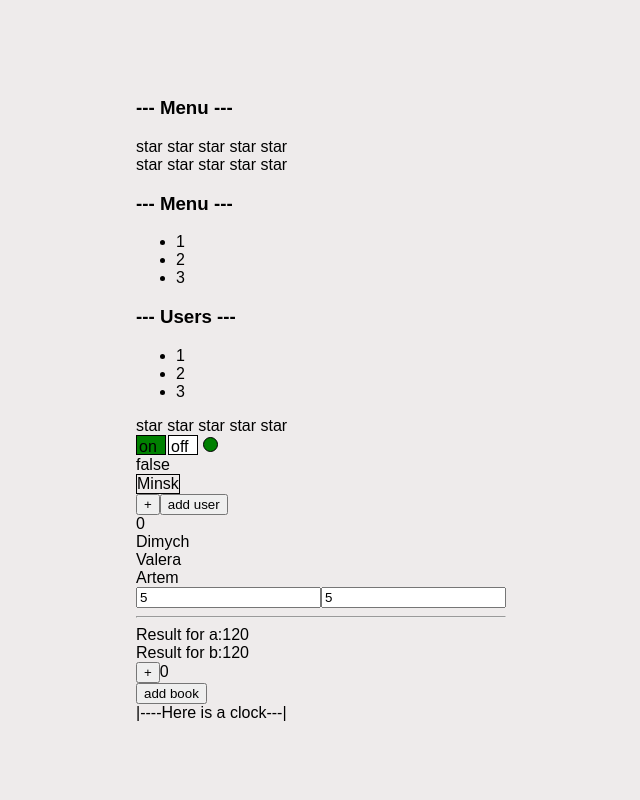
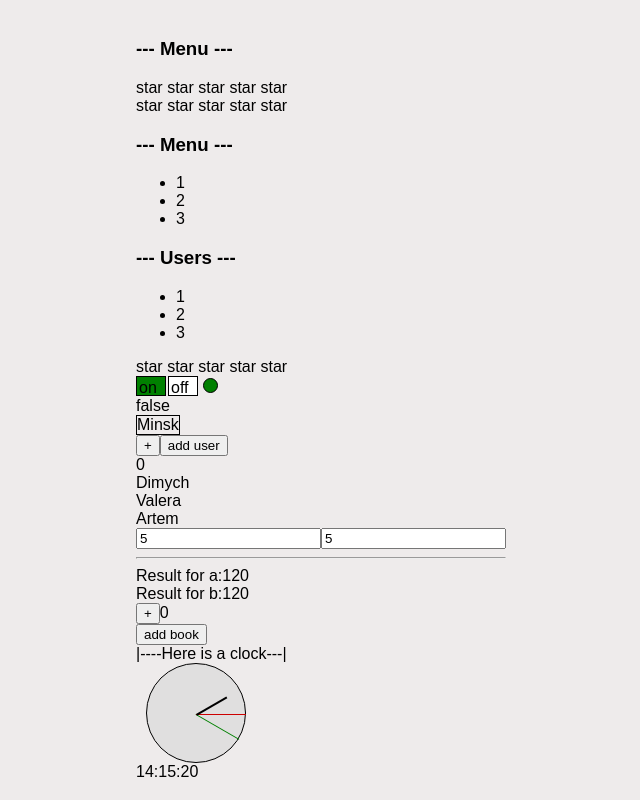
Before and after one commit to Dadeev/kabzda-simple, a React (Create React App) app: page / in a window 1280 px wide. Shown: the whole page, without its empty margins (319-959 px from the left). Built offline with nearby package versions, Linux system fonts and the light colour scheme.

Commit message:
feat: create analog clock

```diff
--- a/src/App.tsx
+++ b/src/App.tsx
@@ -9,10 +9,8 @@ import {action} from "@storybook/addon-actions";
 import {Select} from "./components/Select/Select";
 import {Example1} from "./ReactMemo";
 import {DifficultCountingExample, LikeUseCallback} from "./UseMemoUseCallback";
-import {Lesson20Example1} from "./UseState";
-import {CLock, SimpleExample} from "./UseEffect";
-import {ExampleCLock} from "./ExampleCLock";
-import {MainClock} from "./Clock/MainClock";
+import {ExampleCLock} from "./Clock/Clock";
+
 
 function App() {
     console.log('App rendering')
@@ -50,7 +48,8 @@ function App() {
             <DifficultCountingExample/>
             <LikeUseCallback/>
             |----Here is a clock---|
-            <MainClock value={true}/>
+            <ExampleCLock mode={'analog'}/>
+            <ExampleCLock mode={'digital'}/>
         </div>
     );
 }
--- /dev/null
+++ b/src/Clock/AnalogClockView.module.css
@@ -0,0 +1,37 @@
+.clock {
+    width: 120px;
+    text-align: center;
+    display: flex;
+    flex-direction: column;
+    align-items: center;
+}
+.clock .digital-clock {
+    padding: 10px;
+}
+.clock .analog-clock {
+    width: 100px;
+    height: 100px;
+    border: solid 1px #000;
+    border-radius: 50%;
+    position: relative;
+    background: #e0dfdf;
+}
+.clock .analog-clock .dial {
+    position: absolute;
+    left: 50%;
+    width: 50px;
+    height: 50px;
+    transform-origin: bottom left;
+}
+.clock .analog-clock .dial.seconds {
+    border-left: solid 1px green;
+}
+.clock .analog-clock .dial.minutes {
+    border-left: solid 1px #c00;
+}
+.clock .analog-clock .dial.hours {
+    width: 35px;
+    height: 35px;
+    top: 15px;
+    border-left: solid 2px #000;
+}
--- /dev/null
+++ b/src/Clock/AnalogClockView.tsx
@@ -0,0 +1,24 @@
+import React from "react";
+import {ClockViewType} from "./Clock";
+import styles from './AnalogClockView.module.css'
+
+export const AnalogClockView: React.FC<ClockViewType> = ({date}) => {
+    const secondsStyle = {
+        transform: `rotate(${date.getSeconds() * 6}deg)`
+    };
+    const minutesStyle = {
+        transform: `rotate(${date.getMinutes() * 6}deg)`
+    };
+    const hoursStyle = {
+        transform: `rotate(${date.getHours() * 30}deg)`
+    };
+    return (
+        <div className={styles.clock}>
+            <div className={styles["analog-clock"]}>
+                <div className={`${styles.dial} ${styles.seconds}`} style={secondsStyle}/>
+                <div className={`${styles.dial} ${styles.minutes}`} style={minutesStyle}/>
+                <div className={`${styles.dial} ${styles.hours}`} style={hoursStyle}/>
+            </div>
+        </div>
+    )
+}
--- /dev/null
+++ b/src/Clock/Clock.tsx
@@ -0,0 +1,42 @@
+import React, {useEffect, useState} from "react";
+import {AnalogClockView} from "./AnalogClockView";
+import {DigitalClockView} from "./DigitalClockView";
+
+type PropsType = {
+    mode: 'analog' | 'digital'
+}
+
+
+export const ExampleCLock: React.FC<PropsType> = (props) => {
+    const [date, setDate] = useState(new Date())
+    useEffect(() => {
+        console.log('tick')
+        const intervalId = setInterval(() => {
+            setDate(new Date())
+        }, 1000)
+        return () => {
+            clearInterval(intervalId)
+        }
+    }, [])
+
+    let view;
+    switch (props.mode) {
+        case 'analog':
+            view = <AnalogClockView date={date}/>
+            break;
+        case 'digital':
+        default:
+            view = <DigitalClockView date={date}/>
+    }
+
+    return (
+        <div>
+            {view}
+        </div>
+    );
+};
+
+
+export type ClockViewType = {
+    date: Date
+}
--- a/src/Clock/DefaultClock.tsx
+++ /dev/null
@@ -1,25 +0,0 @@
-import React, {useEffect, useState} from 'react';
-
-const getTwoDigitsString = (date: number) => {
-    return date < 10 ? '0' + date : date
-}
-
-export const DefaultClock = () => {
-    const [date, setDate] = useState(new Date())
-    useEffect(() => {
-        console.log('tick')
-        const intervalId = setInterval(() => {
-            setDate(new Date())
-        }, 1000)
-        return () => {
-            clearInterval(intervalId)
-        }
-    }, [])
-    return (
-        <div>
-            <span>{getTwoDigitsString(date.getHours())}</span>:
-            <span>{getTwoDigitsString(date.getMinutes())}</span>:
-            <span>{getTwoDigitsString(date.getSeconds())}</span>
-        </div>
-    );
-};
--- /dev/null
+++ b/src/Clock/DigitalClockView.tsx
@@ -0,0 +1,14 @@
+import React from "react";
+import {ClockViewType} from "./Clock";
+
+export const getTwoDigitsString = (date: number) => {
+    return date < 10 ? '0' + date : date
+}
+
+export const DigitalClockView: React.FC<ClockViewType> = ({date}) => {
+    return <>
+        <span>{getTwoDigitsString(date.getHours())}</span>:
+        <span>{getTwoDigitsString(date.getMinutes())}</span>:
+        <span>{getTwoDigitsString(date.getSeconds())}</span>
+    </>
+}
--- a/src/Clock/MainClock.tsx
+++ /dev/null
@@ -1,15 +0,0 @@
-import React from 'react';
-import {DefaultClock} from "./DefaultClock";
-import {CoolClock} from "./CoolClock";
-
-type MainClockType = {
-    value: boolean
-}
-
-export const MainClock: React.FC<MainClockType> = (props) => {
-    return (
-        <div>
-            {props.value ? <CoolClock/> : <DefaultClock/>}
-        </div>
-    );
-};
```
Also changed, not shown: src/Clock/CoolClock.tsx (deleted, +0 -8 lines), src/ExampleCLock.tsx (deleted, +0 -27 lines).
